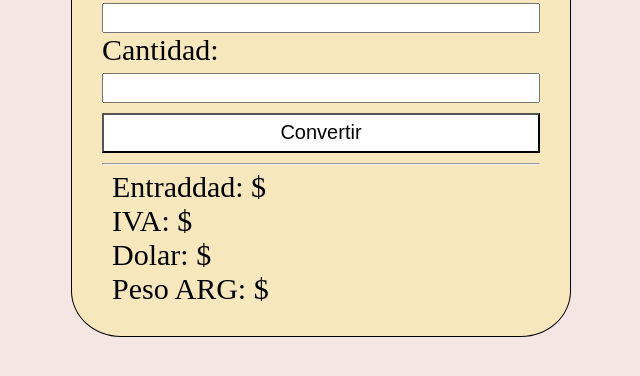
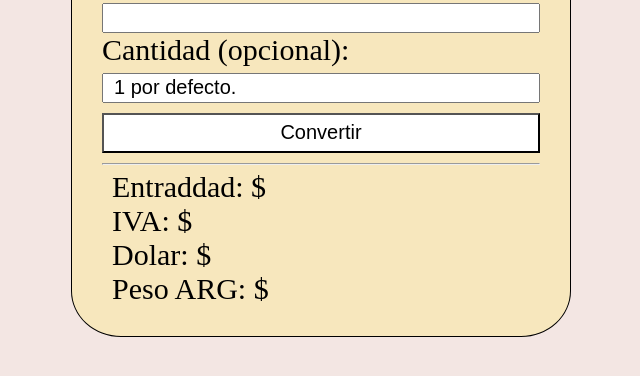
Before and after one commit to gabygramajo/dolar-a-peso, a plain HTML site: page index.html in a window 1280 px wide. Shown: the part 302-678 px from the top of the page, without its empty margins (319-959 px from the left). Drawn offline with Linux system fonts and the light colour scheme.

Commit message:
modificando el label

```diff
--- a/index.html
+++ b/index.html
@@ -11,7 +11,7 @@
         <h1>Dolar a Peso</h1>
         <div class="data-entry">
             <label>Precio en dolar: </label> <input id="price-dolar" type="text"> <br>
-            <label>Cantidad: </label> <input id="quantity" type="text">
+            <label>Cantidad (opcional): </label> <input id="quantity" type="text" value="1 por defecto.">
             <button id="btn-convert">Convertir</button>
         </div>
         <hr>
```
